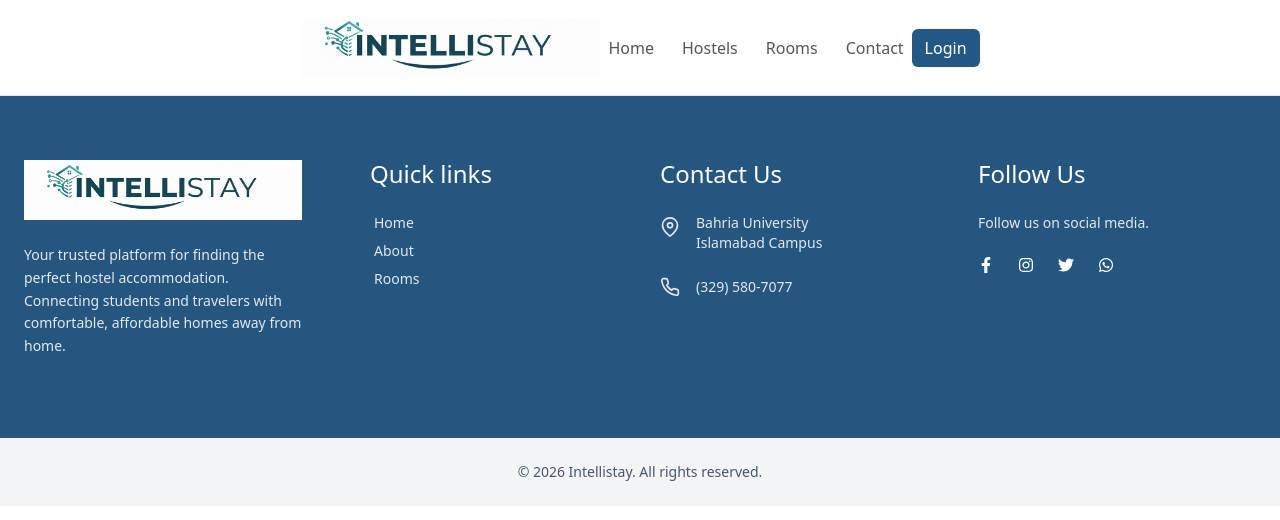
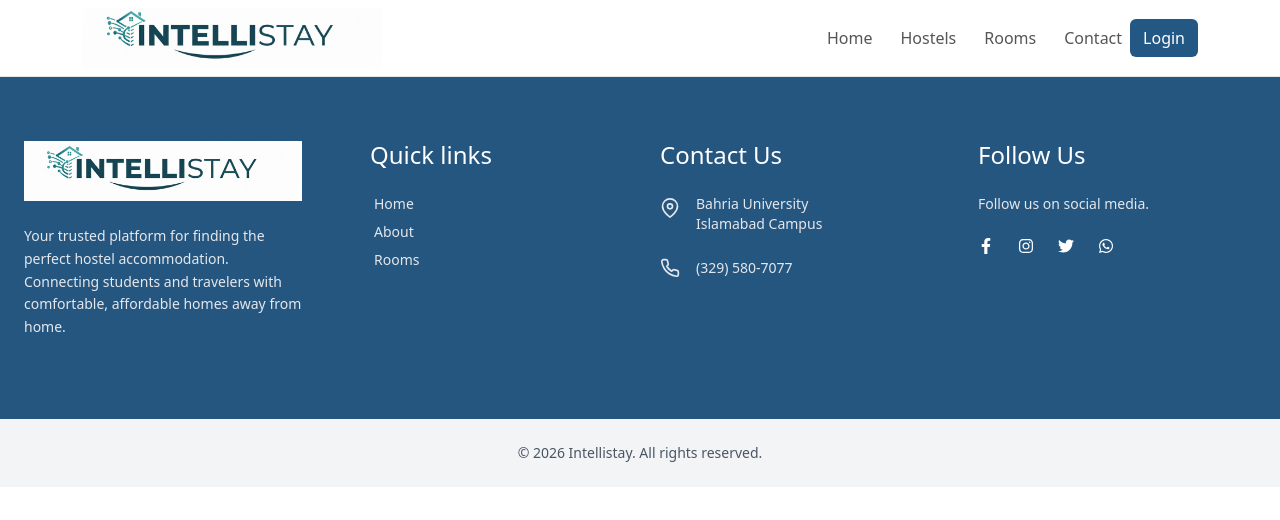
Before and after one commit to hasanFullstack/Intellistay, a React (Vite) app in the folder frontend/: page /login in a window 1280 px wide. Shown: the top 520 px of the page. Built offline with nearby package versions, Linux system fonts and the light colour scheme.

Commit message:
navbar setup

```diff
--- a/frontend/components/Navbar.jsx
+++ b/frontend/components/Navbar.jsx
@@ -12,7 +12,7 @@ const Navbar = ({ openAuth }) => {
 
   return (
     <header className="navbar">
-      <div className="navbar__inner">
+      <div className="navbar__inner container mx-auto">
         <div className="navbar__brand">
           <Link to="/" className="navbar__logo">
             <img
```
